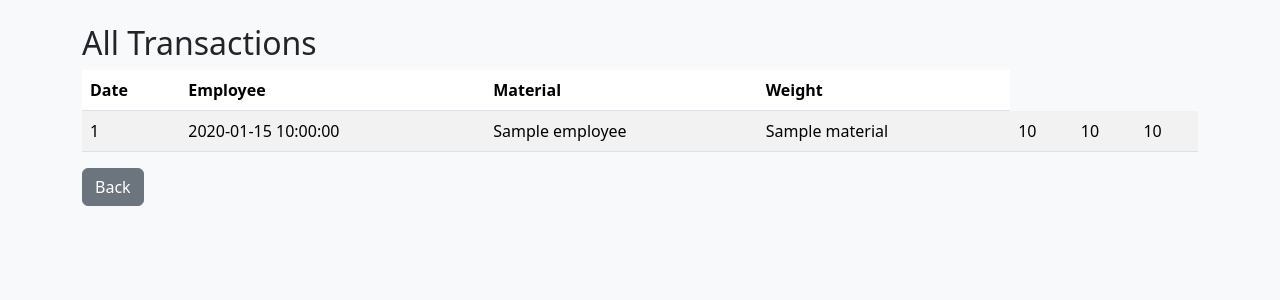
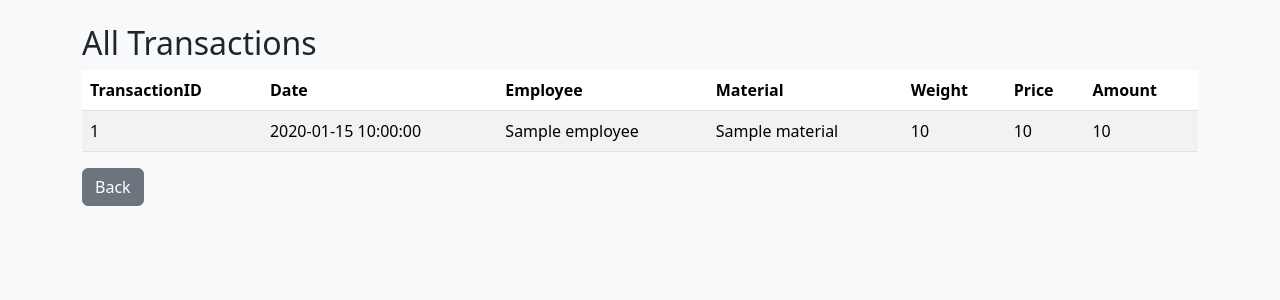
Before and after one commit to R3m1z/ossies-recycling, a Flask app: template templates/admin_transactions.html in a window 1280 px wide. Shown: the part 56-356 px from the top of the page. Run offline with Flask 3, Linux system fonts and the light colour scheme; the template is opened without the code that fills it: most values are stand-ins (such as "Sample title", 1, 10 or a date in 2020).

Commit message:
Update admin_transactions.html

```diff
--- a/templates/admin_transactions.html
+++ b/templates/admin_transactions.html
@@ -4,10 +4,13 @@
 <table class="table table-striped">
     <thead>
         <tr>
+            <th>TransactionID</th>
             <th>Date</th>
             <th>Employee</th>
             <th>Material</th>
             <th>Weight</th>
+            <th>Price</th>
+            <th>Amount</th>
         </tr>
     </thead>
     <tbody>
```
